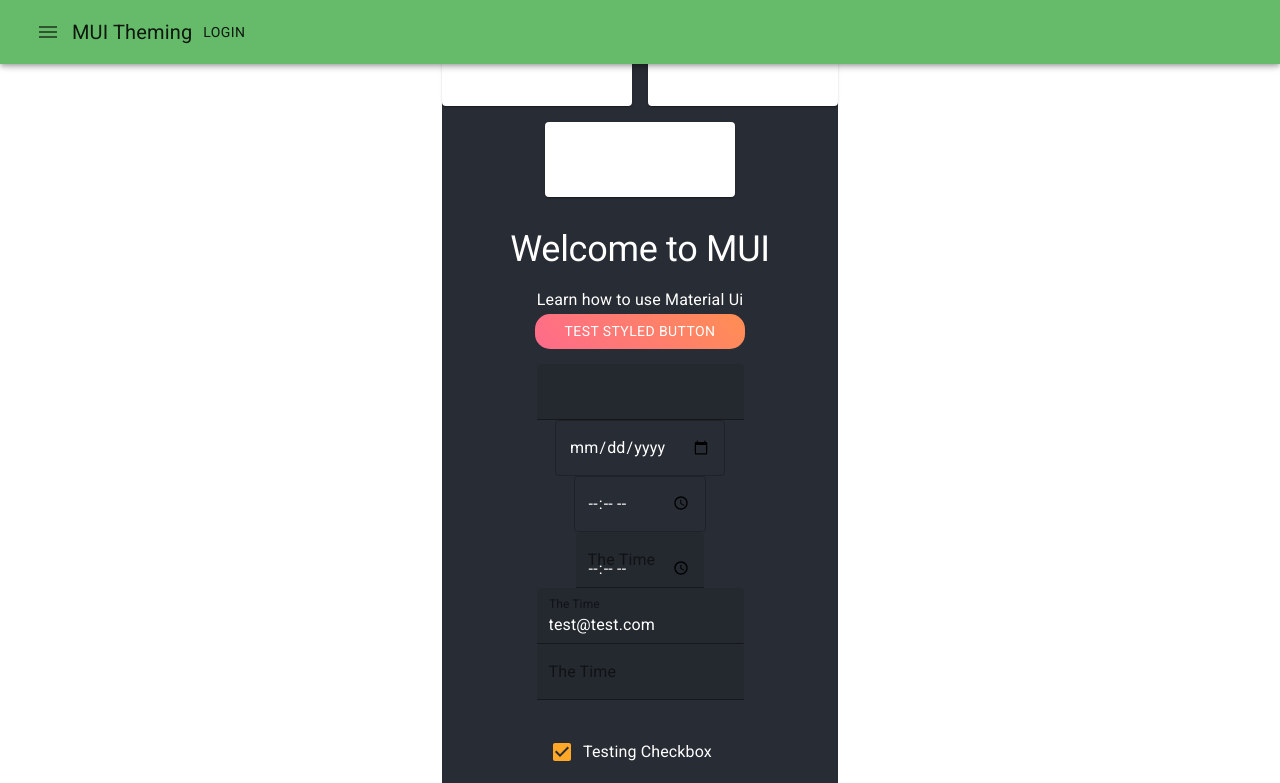
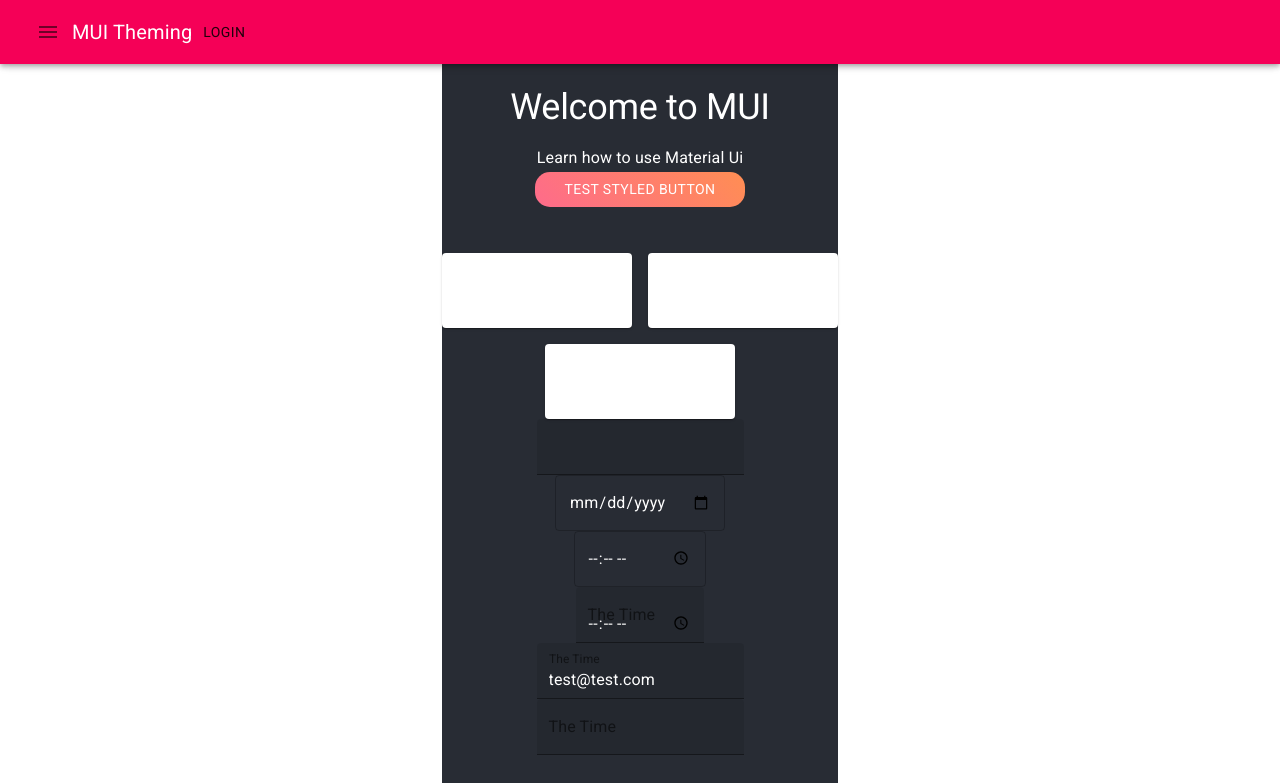
Before and after one commit to Annie-Huang/material-ui-react-tutorial, a React (Create React App) app: page / in a window 1280 px wide. Shown: the top 783 px of the page. Built offline with nearby package versions, Linux system fonts and the light colour scheme.

Commit message:
Change the color of the AppBar to take secondary color and make sure the App start aftter the <AppBar>

```diff
--- a/src/App.css
+++ b/src/App.css
@@ -1,5 +1,6 @@
 .App {
   text-align: center;
+  margin-top: 55px;
 }
 
 .App-logo {
--- a/src/App.js
+++ b/src/App.js
@@ -38,14 +38,14 @@
       marginBottom: 15,
     }
   },
-  palette: {
-    primary: {
-      main: green[400],
-    },
-    secondary: {
-      main: orange[400],
-    },
-  },
+  // palette: {
+  //   primary: {
+  //     main: green[400],
+  //   },
+  //   secondary: {
+  //     main: orange[400],
+  //   },
+  // },
 })
 
 function ButtonStyled() {
@@ -98,7 +98,7 @@
       <Container maxWidth="xs">
         <div className="App">
           <header className="App-header">
-            <AppBar>
+            <AppBar color='secondary'>
               <Toolbar>
                 <IconButton>
                   <MenuIcon />
@@ -113,6 +113,19 @@
             </AppBar>
 
             <br/>
+
+            {/* Will show: <div className="MuiTypography-root MuiTypography-h2">Welcome to MUI</div>*/}
+            <Typography variant="h2" component="div">
+              Welcome to MUI
+            </Typography>
+            {/* Will show: <h6 className="MuiTypography-root MuiTypography-subtitle1">Learn how to use Material Ui</h6>*/}
+            <Typography variant="subtitle1">
+              Learn how to use Material Ui
+            </Typography>
+
+            <ButtonStyled />
+
+            <br/>
             <Grid container spacing={2} justify="center">
               <Grid item xs={3} sm={6}>
                 <Paper style={{height: 75, width:'100%', }}></Paper>
@@ -124,19 +137,6 @@
                 <Paper style={{height: 75, width:'100%', }}></Paper>
               </Grid>
             </Grid>
-
-            <br/>
-
-            {/* Will show: <div className="MuiTypography-root MuiTypography-h2">Welcome to MUI</div>*/}
-            <Typography variant="h2" component="div">
-              Welcome to MUI
-            </Typography>
-            {/* Will show: <h6 className="MuiTypography-root MuiTypography-subtitle1">Learn how to use Material Ui</h6>*/}
-            <Typography variant="subtitle1">
-              Learn how to use Material Ui
-            </Typography>
-
-            <ButtonStyled />
 
             <TextField variant="filled" />
             <TextField variant="outlined" color="secondary" type="date" />
```
